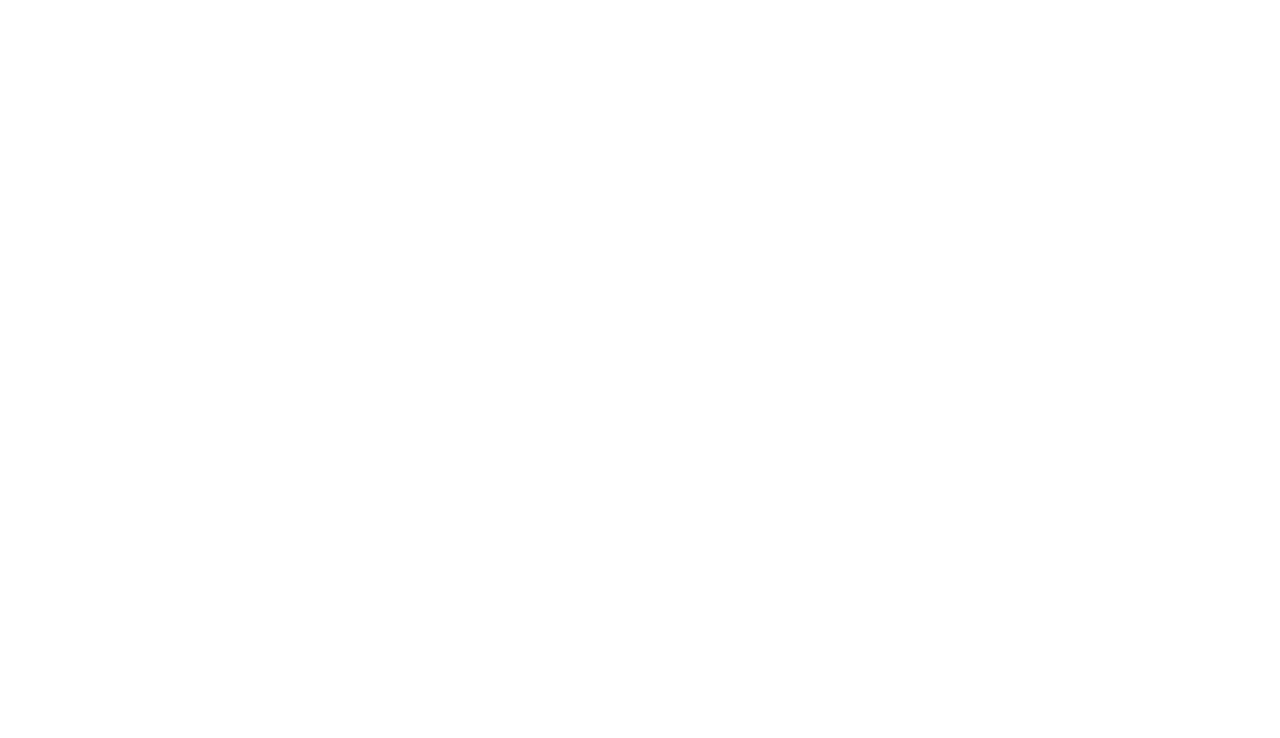
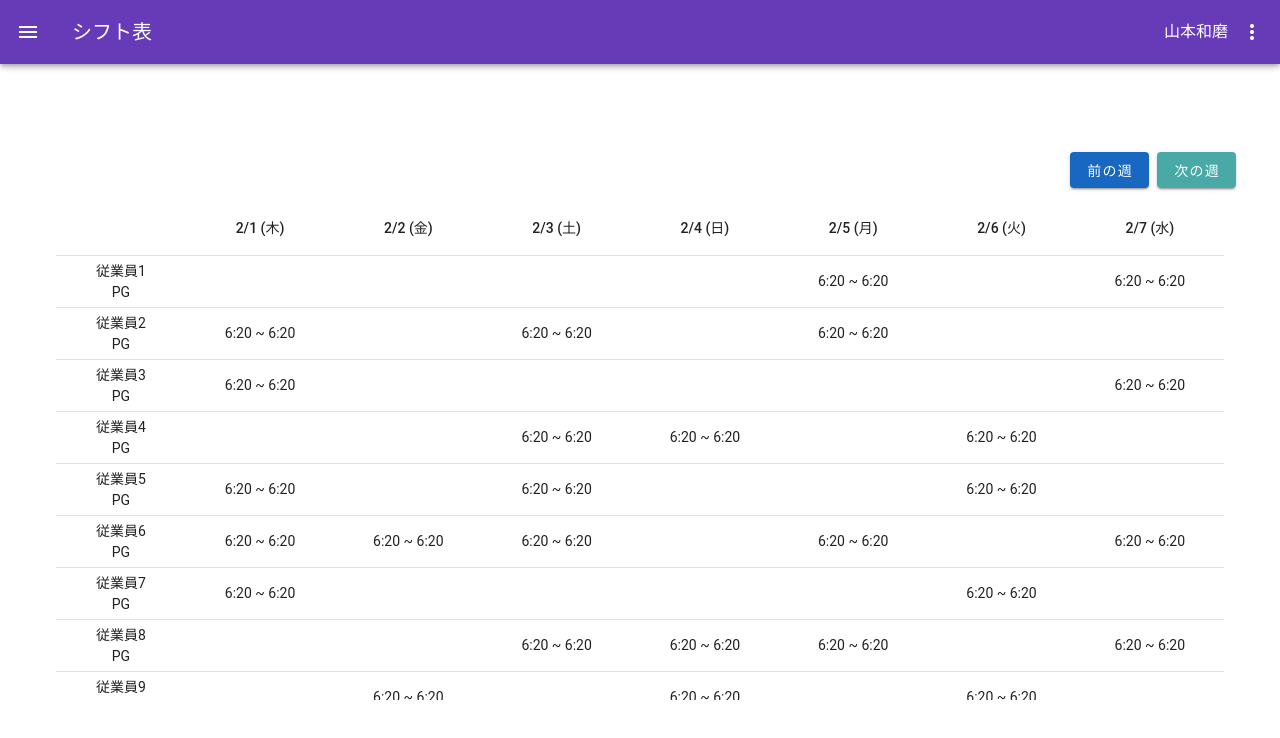
Before and after one commit to QhYamamoto/attendance_system, a Vue app: page /shift/table in a window 1280 px wide. Before the commit this address had no page. Shown: the top 738 px of the page. Built offline with nearby package versions, Linux system fonts and the light colour scheme; what @vee-validate/i18n would draw is missing.

Commit message:
ダミーテーブル等作成

```diff
--- a/package.json
+++ b/package.json
@@ -15,6 +15,7 @@
   "dependencies": {
     "@vee-validate/i18n": "^4.12.5",
     "@vee-validate/rules": "^4.12.5",
+    "dayjs": "^1.11.10",
     "pinia": "^2.1.7",
     "pinia-plugin-persistedstate": "^3.2.1",
     "vee-validate": "^4.12.5",
--- a/src/components/NavBar.vue
+++ b/src/components/NavBar.vue
@@ -25,11 +25,11 @@
   },
   {
     label: "シフト登録",
-    to: "shift",
+    to: "/shift/monthly",
   },
   {
     label: "シフト一覧表",
-    to: "/shift-table",
+    to: "/shift/table",
   },
 ]
 </script>
--- a/src/main.ts
+++ b/src/main.ts
@@ -2,13 +2,14 @@
 import "./assets/main.scss"
 
 import { createPinia } from "pinia"
-import { createApp } from "vue"
+import { createApp, type InjectionKey } from "vue"
 
 import { localize } from "@vee-validate/i18n"
 import ja from "@vee-validate/i18n/dist/locale/ja.json"
-import { required } from "@vee-validate/rules"
+import dayjs from "dayjs"
+import "dayjs/locale/ja"
 import piniaPluginPersistedstate from "pinia-plugin-persistedstate"
-import { configure, defineRule } from "vee-validate"
+import { configure } from "vee-validate"
 import { createVuetify } from "vuetify"
 import * as components from "vuetify/components"
 import * as directives from "vuetify/directives"
@@ -17,8 +18,7 @@
 
 import "@mdi/font/css/materialdesignicons.css"
 
-defineRule("required", required)
-
+// vee-validateの設定
 configure({
   generateMessage: localize({
     ja,
@@ -27,6 +27,7 @@
 
 localize("ja")
 
+// Piniaの設定
 const pinia = createPinia().use(piniaPluginPersistedstate)
 
 const vuetify = createVuetify({
@@ -37,4 +38,14 @@
   },
 })
 
-createApp(App).use(vuetify).use(pinia).use(router).mount("#app")
+// dayjsの設定
+dayjs.locale("ja")
+
+export const dayjsKey: InjectionKey<typeof dayjs> = Symbol()
+
+createApp(App)
+  .use(vuetify)
+  .use(pinia)
+  .use(router)
+  .provide(dayjsKey, dayjs)
+  .mount("#app")
--- /dev/null
+++ b/src/pages/IndexShiftTable.vue
@@ -0,0 +1,119 @@
+<script setup lang="ts">
+import NavBar from "@/components/NavBar.vue"
+import { dayjsKey } from "@/main"
+import { default as Dayjs } from "dayjs"
+import { inject, ref } from "vue"
+
+const dayjs = inject(dayjsKey) as typeof Dayjs
+
+const dates = new Array<number>(28)
+  .fill(1)
+  .map((n, i) => `2024-02-${(n + i).toString().padStart(2, "0")}`)
+
+const employees = new Array<number>(10).fill(1).map((n, i) => ({
+  id: `A${(n + i).toString().padStart(5, "0")}`,
+  name: `従業員${n + i}`,
+  type: "PG",
+  dailyAttendances: new Array<number>(28).fill(1).reduce(
+    (
+      acc: {
+        [key: string]: {
+          plannedStartTime: string
+          plannedEndTime: string
+        }
+      },
+      m,
+      j
+    ) => {
+      return Math.random() < 0.5
+        ? { ...acc }
+        : {
+            ...acc,
+            ...{
+              [`2024-02-${(m + j).toString().padStart(2, "0")}`]: {
+                plannedStartTime: "6:20",
+                plannedEndTime: "9:20",
+              },
+            },
+          }
+    },
+    {}
+  ),
+}))
+
+const formatPlannedTimes = (employeeI: number, date: string) => {
+  const employee = employees[employeeI]
+  const plannedStartTime = employee.dailyAttendances[date]?.plannedStartTime
+  const plannedEndTime = employee.dailyAttendances[date]?.plannedEndTime
+
+  return plannedStartTime && plannedEndTime
+    ? `${plannedStartTime} ~ ${plannedStartTime}`
+    : ""
+}
+
+const numberDateOfColumns = 7
+const startIndex = ref(0)
+const endIndex = ref(numberDateOfColumns)
+
+const showPrevious = () => {
+  if (startIndex.value === 0) {
+    return
+  }
+
+  startIndex.value = startIndex.value - numberDateOfColumns
+  endIndex.value = endIndex.value - numberDateOfColumns
+}
+
+const showNext = () => {
+  if (endIndex.value >= dates.length - 1) {
+    return
+  }
+
+  startIndex.value = startIndex.value + numberDateOfColumns
+  endIndex.value = endIndex.value + numberDateOfColumns
+}
+</script>
+
+<template>
+  <NavBar title="シフト表" />
+  <v-main>
+    <v-container>
+      <v-row full-width class="d-flex justify-end">
+        <v-btn color="primary" class="mr-2" @click="showPrevious">前の週</v-btn>
+        <v-btn color="secondary" @click="showNext">次の週</v-btn>
+      </v-row>
+      <v-row>
+        <v-col cols="12">
+          <v-table fixed-header height="500px">
+            <thead>
+              <tr>
+                <th></th>
+                <th
+                  v-for="date in dates.slice(startIndex, endIndex)"
+                  :key="date"
+                  class="text-center"
+                >
+                  {{ dayjs(date).format("M/D (dd)") }}
+                </th>
+              </tr>
+            </thead>
+            <tbody>
+              <tr v-for="(employee, employeeI) in employees" :key="employee.id">
+                <td class="text-center">
+                  {{ employee.name }}<br />{{ employee.type }}
+                </td>
+                <td
+                  class="text-center"
+                  v-for="date in dates.slice(startIndex, endIndex)"
+                  :key="`td_${date}`"
+                >
+                  {{ formatPlannedTimes(employeeI, date) }}
+                </td>
+              </tr>
+            </tbody>
+          </v-table>
+        </v-col>
+      </v-row>
+    </v-container>
+  </v-main>
+</template>
--- a/src/pages/attendance/IndexDailyAttendance.vue
+++ b/src/pages/MonthlyAttendance.vue
@@ -1,5 +1,10 @@
 <script setup lang="ts">
 import NavBar from "@/components/NavBar.vue"
+import { dayjsKey } from "@/main"
+import { default as Dayjs } from "dayjs"
+import { inject } from "vue"
+
+const dayjs = inject(dayjsKey) as typeof Dayjs
 
 const headers = [
   "日付",
@@ -14,7 +19,7 @@
 
 const dailyAttendances = [
   {
-    date: "1日 (月)",
+    date: "2024-02-01",
     plannedStartTime: "6:20",
     plannedEndTime: "9:20",
     startTime: "6:20",
@@ -22,7 +27,7 @@
     commuteMethod: 1,
   },
   {
-    date: "2日 (火)",
+    date: "2024-02-02",
     plannedStartTime: "6:20",
     plannedEndTime: "9:20",
     startTime: "6:20",
@@ -30,7 +35,7 @@
     commuteMethod: 2,
   },
   {
-    date: "3日 (水)",
+    date: "2024-02-03",
     plannedStartTime: "6:20",
     plannedEndTime: "9:20",
     startTime: "6:20",
@@ -38,7 +43,7 @@
     commuteMethod: 3,
   },
   {
-    date: "4日 (木)",
+    date: "2024-02-04",
     plannedStartTime: "6:20",
     plannedEndTime: "9:20",
     startTime: "6:20",
@@ -46,7 +51,7 @@
     commuteMethod: 1,
   },
   {
-    date: "5日 (金)",
+    date: "2024-02-05",
     plannedStartTime: "6:20",
     plannedEndTime: "9:20",
     startTime: "",
@@ -54,7 +59,7 @@
     commuteMethod: 2,
   },
   {
-    date: "6日 (土)",
+    date: "2024-02-06",
     plannedStartTime: "",
     plannedEndTime: "",
     startTime: "",
@@ -62,7 +67,7 @@
     commuteMethod: 3,
   },
   {
-    date: "7日 (日)",
+    date: "2024-02-07",
     plannedStartTime: "6:20",
     plannedEndTime: "9:20",
     startTime: null,
@@ -70,7 +75,7 @@
     commuteMethod: 1,
   },
   {
-    date: "8日 (月)",
+    date: "2024-02-08",
     plannedStartTime: "",
     plannedEndTime: "",
     startTime: null,
@@ -78,7 +83,7 @@
     commuteMethod: 2,
   },
   {
-    date: "9日 (火)",
+    date: "2024-02-09",
     plannedStartTime: "",
     plannedEndTime: "",
     startTime: null,
@@ -86,7 +91,7 @@
     commuteMethod: 3,
   },
   {
-    date: "10日 (水)",
+    date: "2024-02-10",
     plannedStartTime: "6:20",
     plannedEndTime: "9:20",
     startTime: null,
@@ -111,7 +116,9 @@
           </thead>
           <tbody>
             <tr v-for="(attendance, i) in dailyAttendances" :key="i">
-              <td class="text-center">{{ attendance.date }}</td>
+              <td class="text-center">
+                {{ dayjs(attendance.date).format("D日 (dd)") }}
+              </td>
               <td class="text-center">{{ attendance.plannedStartTime }}</td>
               <td class="text-center">{{ attendance.plannedEndTime }}</td>
               <td class="text-center">{{ attendance.startTime }}</td>
--- a/src/pages/TopView.vue
+++ b/src/pages/TopView.vue
@@ -1,9 +1,14 @@
 <script setup lang="ts">
 import NavBar from "@/components/NavBar.vue"
 import { API_META } from "@/constants/api"
+import { dayjsKey } from "@/main"
 import { Request } from "@/modules/api"
 import { useAuthStore } from "@/stores/auth"
-import { onMounted } from "vue"
+import { default as Dayjs } from "dayjs"
+import { inject, onMounted, ref } from "vue"
+
+const dayjs = inject(dayjsKey) as typeof Dayjs
+const currentTime = ref(dayjs().format("HH:mm:ss"))
 
 const authStore = useAuthStore()
 
@@ -20,6 +25,10 @@
     .catch((err) => {
       console.log(err)
     })
+
+  setInterval(() => {
+    currentTime.value = dayjs().format("HH:mm:ss")
+  }, 1000)
 })
 
 const setStore = () => {
@@ -45,7 +54,7 @@
       style="height: 100%"
     >
       <v-row class="d-flex align-end mb-5" style="font-size: 2rem">
-        15:33:56
+        {{ currentTime }}
       </v-row>
       <v-row>
         <v-col cols="6">
--- a/src/router/index.ts
+++ b/src/router/index.ts
@@ -1,5 +1,7 @@
+import IndexShiftTable from "@/pages/IndexShiftTable.vue"
+import MonthlyAttendance from "@/pages/MonthlyAttendance.vue"
 import TopView from "@/pages/TopView.vue"
-import IndexDailyAttendance from "@/pages/attendance/IndexDailyAttendance.vue"
+
 import SummaryMonthlyAttendance from "@/pages/attendance/SummaryMonthlyAttendance.vue"
 import IndexAttendanceEditLog from "@/pages/attendance_edit_log/IndexAttendanceEditLog.vue"
 import CreateEmployee from "@/pages/employee/CreateEmployee.vue"
@@ -11,6 +13,7 @@
 // createRouter内で使用するルート名
 export const ROUTE_NAMES = {
   top: "top",
+  IndexShiftTable: "IndexShiftTable",
   topAdmin: "topAdmin",
   attendance: {
     index: "indexDailyAttendance",
@@ -38,11 +41,17 @@
       name: ROUTE_NAMES.top,
       component: TopView,
     },
+    // 月別勤怠情報確認画面
+    {
+      path: "/shift/monthly",
+      name: ROUTE_NAMES.IndexShiftTable,
+      component: MonthlyAttendance,
+    },
     // 勤怠登録画面
     {
-      path: "/shift",
+      path: "/shift/table",
       name: ROUTE_NAMES.attendance.index,
-      component: IndexDailyAttendance,
+      component: IndexShiftTable,
     },
     // 月次勤怠一覧画面
     {
```
Also changed, not shown: 1 other file (tests, documents, lock files or other folders).
